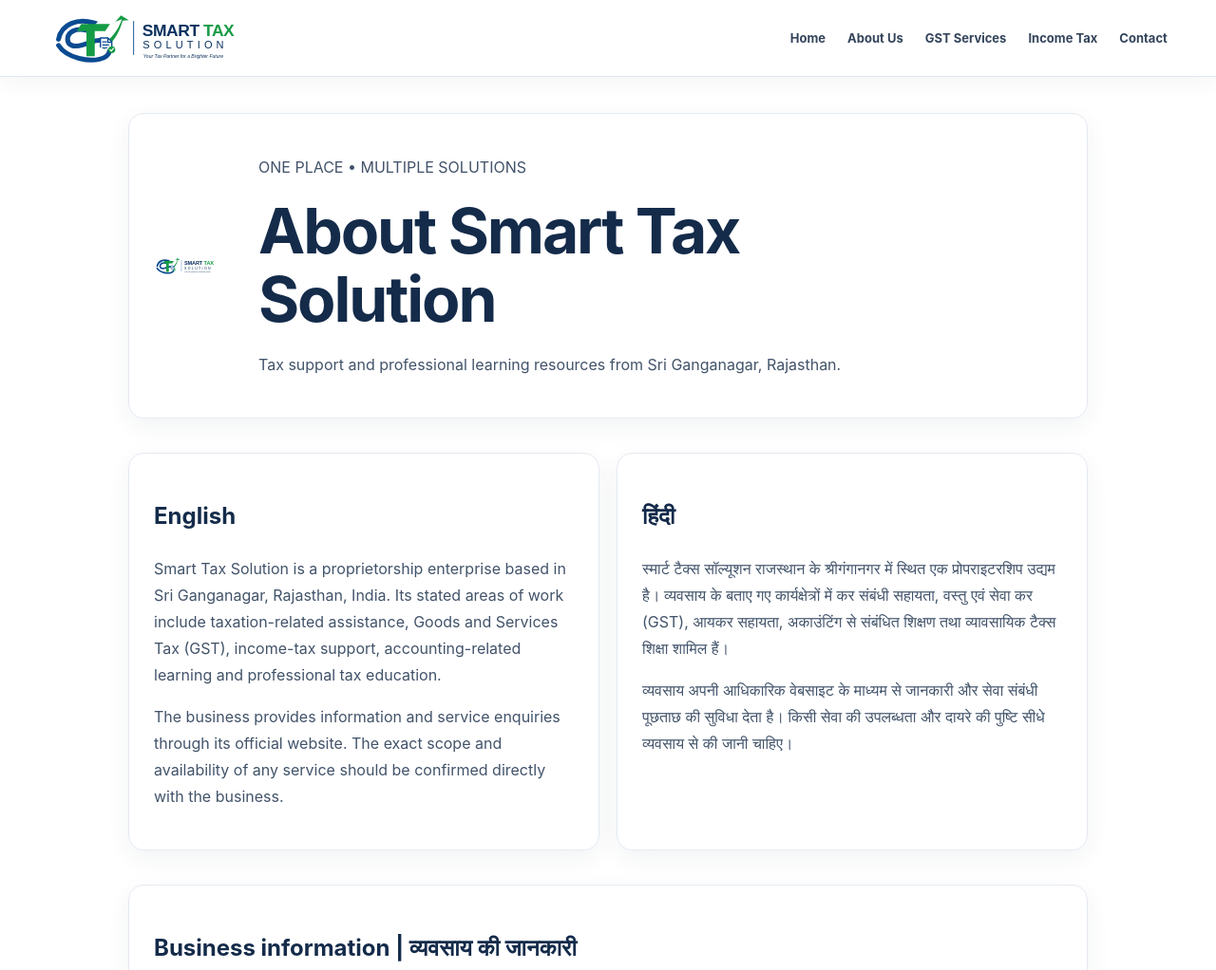
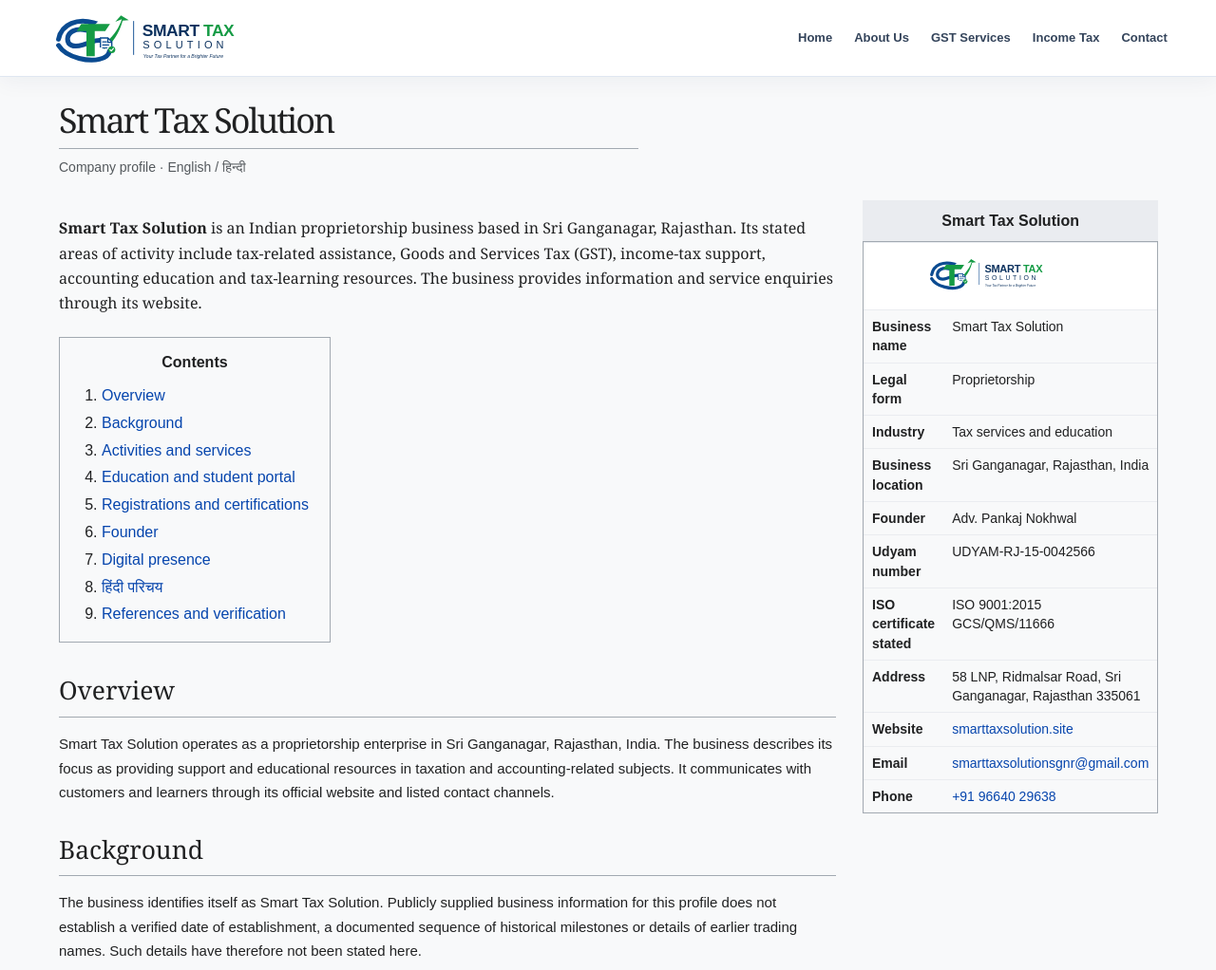
Before and after one commit to nokhwalpankaj99-droid/smarttaxsolution, a plain HTML site: page about-us.html in a window 1280 px wide. Shown: the top 1022 px of the page at 95% size. Drawn offline with Linux system fonts and the light colour scheme.

Commit message:
Redesign About Us page in encyclopedia-style company profile layout

```diff
--- a/about-us.html
+++ b/about-us.html
@@ -2,26 +2,67 @@
 <html lang="en">
 <head>
 <meta charset="utf-8"><meta name="viewport" content="width=device-width,initial-scale=1">
-<title>About Smart Tax Solution | GST, Income Tax & Tax Education</title>
-<meta name="description" content="Learn about Smart Tax Solution, a proprietorship enterprise based in Sri Ganganagar, Rajasthan, working in GST, income tax assistance and tax education.">
+<title>Smart Tax Solution - Company Profile</title>
+<meta name="description" content="Company profile of Smart Tax Solution, a proprietorship enterprise based in Sri Ganganagar, Rajasthan, India. Learn about its business, services, learning programmes and registration details.">
 <link rel="canonical" href="https://smarttaxsolution.site/about-us.html">
 <meta property="og:type" content="website"><meta property="og:site_name" content="Smart Tax Solution">
-<meta property="og:title" content="About Smart Tax Solution"><meta property="og:description" content="Business profile, services and official contact information for Smart Tax Solution.">
+<meta property="og:title" content="Smart Tax Solution - Company Profile"><meta property="og:description" content="Business profile, service areas and contact information for Smart Tax Solution.">
 <meta property="og:url" content="https://smarttaxsolution.site/about-us.html"><meta property="og:image" content="https://smarttaxsolution.site/assets/smart-tax-solution-logo.svg">
 <link rel="stylesheet" href="style.css">
-<style>.about-wrap{max-width:1050px;margin:38px auto;padding:0 20px}.about-hero,.about-card{background:#fff;border:1px solid #e5eaf1;border-radius:16px;padding:26px;margin:18px 0;box-shadow:0 8px 26px rgba(20,43,74,.06)}.about-brand{display:flex;gap:18px;align-items:center;flex-wrap:wrap}.about-brand img{width:92px;height:92px;object-fit:contain}.about-wrap h1,.about-wrap h2{color:#142b4a}.about-wrap p,.about-wrap li{line-height:1.75;color:#42536a}.bilingual{display:grid;grid-template-columns:repeat(2,minmax(0,1fr));gap:18px}@media(max-width:700px){.bilingual{grid-template-columns:1fr}}</style>
+<style>
+:root{--wiki-border:#a2a9b1;--wiki-blue:#0645ad;--wiki-text:#202122;--wiki-muted:#54595d}
+body{background:#f8f9fa;color:var(--wiki-text);font-family:Arial,Helvetica,sans-serif}
+.site-header{margin-bottom:0}
+.ency-wrap{max-width:1200px;margin:26px auto;padding:0 22px}
+.ency-title{font-family:Georgia,serif;font-size:2.25rem;font-weight:400;border-bottom:1px solid var(--wiki-border);padding-bottom:10px;margin:0 0 8px}
+.ency-subtitle{color:var(--wiki-muted);font-size:14px;margin:0 0 22px}
+.ency-intro{font-family:Georgia,serif;font-size:16px;line-height:1.65;max-width:900px}
+.ency-layout{display:grid;grid-template-columns:minmax(0,1fr) 310px;gap:28px;align-items:start}
+.ency-main{min-width:0}
+.infobox{border:1px solid var(--wiki-border);background:#f8f9fa;width:100%;font-size:14px;border-spacing:0;line-height:1.45}
+.infobox caption{font-weight:bold;background:#eaecf0;padding:10px;font-size:16px}
+.infobox .logo-cell{text-align:center;padding:15px;background:#fff}
+.infobox .logo-cell img{max-width:180px;max-height:115px;object-fit:contain}
+.infobox th,.infobox td{padding:7px 9px;border-top:1px solid #eaecf0;text-align:left;vertical-align:top}
+.infobox th{width:38%;font-weight:600}
+.ency-toc{display:table;border:1px solid var(--wiki-border);background:#f8f9fa;padding:12px 22px 14px;margin:22px 0 28px;min-width:260px}
+.ency-toc strong{display:block;text-align:center;margin-bottom:8px}
+.ency-toc ol{margin:0;padding-left:22px;line-height:1.8}
+.ency-wrap a{color:var(--wiki-blue);text-decoration:none}.ency-wrap a:hover{text-decoration:underline}
+.ency-section{margin:25px 0;scroll-margin-top:20px}
+.ency-section h2{font-family:Georgia,serif;font-size:1.65rem;font-weight:400;border-bottom:1px solid var(--wiki-border);padding-bottom:5px;margin-bottom:12px}
+.ency-section h3{font-size:1.15rem;font-weight:600;margin:18px 0 8px}
+.ency-section p,.ency-section li{font-size:15px;line-height:1.7}
+.ency-note{font-size:13px;color:var(--wiki-muted);border-left:3px solid #a2a9b1;padding:8px 12px;background:#f1f3f5}
+.lang-block{border-left:3px solid #c8ccd1;padding:8px 14px;margin:12px 0}
+.lang-block h3{margin-top:4px}
+.reference-list{font-size:14px;line-height:1.8}
+@media(max-width:800px){.ency-layout{grid-template-columns:1fr}.infobox{max-width:100%}.ency-title{font-size:1.8rem}}
+</style>
 </head>
 <body>
 <header class="site-header"><a class="brand" href="index.html"><img class="brand-logo" src="assets/smart-tax-solution-logo.svg" alt="Smart Tax Solution logo"></a><nav><a href="index.html">Home</a><a href="about-us.html" aria-current="page">About Us</a><a href="gst-services.html">GST Services</a><a href="income-tax-services.html">Income Tax</a><a href="contact.html">Contact</a></nav></header>
-<main class="about-wrap">
-<section class="about-hero"><div class="about-brand"><img src="assets/smart-tax-solution-logo.svg" alt="Smart Tax Solution official logo"><div><p>ONE PLACE • MULTIPLE SOLUTIONS</p><h1>About Smart Tax Solution</h1><p>Tax support and professional learning resources from Sri Ganganagar, Rajasthan.</p></div></div></section>
-<div class="bilingual">
-<section class="about-card"><h2>English</h2><p>Smart Tax Solution is a proprietorship enterprise based in Sri Ganganagar, Rajasthan, India. Its stated areas of work include taxation-related assistance, Goods and Services Tax (GST), income-tax support, accounting-related learning and professional tax education.</p><p>The business provides information and service enquiries through its official website. The exact scope and availability of any service should be confirmed directly with the business.</p></section>
-<section class="about-card" lang="hi"><h2>हिंदी</h2><p>स्मार्ट टैक्स सॉल्यूशन राजस्थान के श्रीगंगानगर में स्थित एक प्रोपराइटरशिप उद्यम है। व्यवसाय के बताए गए कार्यक्षेत्रों में कर संबंधी सहायता, वस्तु एवं सेवा कर (GST), आयकर सहायता, अकाउंटिंग से संबंधित शिक्षण तथा व्यावसायिक टैक्स शिक्षा शामिल हैं।</p><p>व्यवसाय अपनी आधिकारिक वेबसाइट के माध्यम से जानकारी और सेवा संबंधी पूछताछ की सुविधा देता है। किसी सेवा की उपलब्धता और दायरे की पुष्टि सीधे व्यवसाय से की जानी चाहिए।</p></section>
+<main class="ency-wrap">
+<h1 class="ency-title">Smart Tax Solution</h1>
+<p class="ency-subtitle">Company profile · English / हिन्दी</p>
+<div class="ency-layout">
+<article class="ency-main">
+<p class="ency-intro"><b>Smart Tax Solution</b> is an Indian proprietorship business based in Sri Ganganagar, Rajasthan. Its stated areas of activity include tax-related assistance, Goods and Services Tax (GST), income-tax support, accounting education and tax-learning resources. The business provides information and service enquiries through its website.</p>
+<div class="ency-toc"><strong>Contents</strong><ol><li><a href="#overview">Overview</a></li><li><a href="#history">Background</a></li><li><a href="#operations">Activities and services</a></li><li><a href="#education">Education and student portal</a></li><li><a href="#certifications">Registrations and certifications</a></li><li><a href="#leadership">Founder</a></li><li><a href="#digital">Digital presence</a></li><li><a href="#hindi">हिंदी परिचय</a></li><li><a href="#references">References and verification</a></li></ol></div>
+<section class="ency-section" id="overview"><h2>Overview</h2><p>Smart Tax Solution operates as a proprietorship enterprise in Sri Ganganagar, Rajasthan, India. The business describes its focus as providing support and educational resources in taxation and accounting-related subjects. It communicates with customers and learners through its official website and listed contact channels.</p></section>
+<section class="ency-section" id="history"><h2>Background</h2><p>The business identifies itself as Smart Tax Solution. Publicly supplied business information for this profile does not establish a verified date of establishment, a documented sequence of historical milestones or details of earlier trading names. Such details have therefore not been stated here.</p></section>
+<section class="ency-section" id="operations"><h2>Activities and services</h2><p>The business's stated service and learning areas include:</p><ul><li>Goods and Services Tax (GST) information and compliance-related assistance.</li><li>Income-tax information and assistance.</li><li>Accounting and taxation education.</li><li>Student learning resources and examination-related facilities.</li><li>Links to government portals and taxpayer information resources.</li></ul><p>The exact scope, eligibility, fees and availability of individual services should be confirmed directly with the business. Website information is general and does not replace advice based on a person's documents and circumstances.</p></section>
+<section class="ency-section" id="education"><h2>Education and student portal</h2><p>Smart Tax Solution provides a student portal for learning and course-related activities. The portal is intended to support student access to course information, examinations and certificate-related processes. Course conditions, assessment rules and certificate issuance requirements are governed by the information published on the portal.</p></section>
+<section class="ency-section" id="certifications"><h2>Registrations and certifications</h2><h3>Udyam registration</h3><p>The business has supplied the Udyam registration identifier <b>UDYAM-RJ-15-0042566</b>. Registration particulars should be checked against the official Udyam portal.</p><h3>Quality certification</h3><p>The business has supplied details of an ISO 9001:2015 certificate, stated as certificate number <b>GCS/QMS/11666</b> and issued by Global Certification Services. The certificate's validity, accreditation status and certified scope should be verified from the issuing organisation and the original certificate before relying on this information.</p><p class="ency-note">Registration and certification information on this page is reproduced from details supplied by the business; this page is not an independent certification or government verification.</p></section>
+<section class="ency-section" id="leadership"><h2>Founder</h2><p>The business identifies <b>Adv. Pankaj Nokhwal</b> as its founder. Further biographical details and professional credentials should be supported by independent, verifiable sources before being added to this profile.</p></section>
+<section class="ency-section" id="digital"><h2>Digital presence</h2><ul><li>Official website: <a href="https://smarttaxsolution.site/">smarttaxsolution.site</a></li><li>Business email: <a href="mailto:smarttaxsolutionsgnr@gmail.com">smarttaxsolutionsgnr@gmail.com</a></li><li>Phone / WhatsApp: <a href="tel:+919664029638">+91 96640 29638</a></li></ul></section>
+<section class="ency-section" id="hindi" lang="hi"><h2>हिंदी परिचय</h2><div class="lang-block"><h3>स्मार्ट टैक्स सॉल्यूशन</h3><p>स्मार्ट टैक्स सॉल्यूशन राजस्थान के श्रीगंगानगर में स्थित एक प्रोपराइटरशिप व्यवसाय है। व्यवसाय के बताए गए कार्यक्षेत्रों में वस्तु एवं सेवा कर (GST), आयकर संबंधी सहायता, अकाउंटिंग एवं टैक्सेशन शिक्षा तथा विद्यार्थियों के लिए अध्ययन और परीक्षा संबंधी सुविधाएँ शामिल हैं।</p><p>व्यवसाय की Udyam पंजीकरण संख्या UDYAM-RJ-15-0042566 बताई गई है। व्यवसाय ने ISO 9001:2015 प्रमाणपत्र संख्या GCS/QMS/11666 तथा Global Certification Services द्वारा जारी प्रमाणपत्र का विवरण भी उपलब्ध कराया है। इन विवरणों की पुष्टि संबंधित आधिकारिक संस्था और मूल प्रमाणपत्र से की जानी चाहिए।</p><p>व्यवसाय के अनुसार इसके संस्थापक Adv. Pankaj Nokhwal हैं। आधिकारिक वेबसाइट: <a href="https://smarttaxsolution.site/">smarttaxsolution.site</a>।</p></div></section>
+<section class="ency-section" id="references"><h2>References and verification</h2><ol class="reference-list"><li><a href="https://smarttaxsolution.site/">Smart Tax Solution — official website</a> (business-published information).</li><li><a href="https://www.udyamregistration.gov.in/">Ministry of MSME — Udyam Registration portal</a> (for checking registration particulars).</li><li>ISO certificate details and scope: consult the original certificate and its issuing organisation, Global Certification Services.</li></ol><p class="ency-note">This is an official business profile published by Smart Tax Solution, not a Wikipedia article and not an independent third-party assessment. Information may be updated when supporting documents or reliable independent sources become available.</p></section>
+</article>
+<aside>
+<table class="infobox"><caption>Smart Tax Solution</caption><tr><td colspan="2" class="logo-cell"><img src="assets/smart-tax-solution-logo.svg" alt="Smart Tax Solution logo"></td></tr><tr><th>Business name</th><td>Smart Tax Solution</td></tr><tr><th>Legal form</th><td>Proprietorship</td></tr><tr><th>Industry</th><td>Tax services and education</td></tr><tr><th>Business location</th><td>Sri Ganganagar, Rajasthan, India</td></tr><tr><th>Founder</th><td>Adv. Pankaj Nokhwal</td></tr><tr><th>Udyam number</th><td>UDYAM-RJ-15-0042566</td></tr><tr><th>ISO certificate stated</th><td>ISO 9001:2015<br>GCS/QMS/11666</td></tr><tr><th>Address</th><td>58 LNP, Ridmalsar Road, Sri Ganganagar, Rajasthan 335061</td></tr><tr><th>Website</th><td><a href="https://smarttaxsolution.site/">smarttaxsolution.site</a></td></tr><tr><th>Email</th><td><a href="mailto:smarttaxsolutionsgnr@gmail.com">smarttaxsolutionsgnr@gmail.com</a></td></tr><tr><th>Phone</th><td><a href="tel:+919664029638">+91 96640 29638</a></td></tr></table>
+</aside>
 </div>
-<section class="about-card"><h2>Business information | व्यवसाय की जानकारी</h2><ul><li><strong>Business name:</strong> Smart Tax Solution</li><li><strong>Legal form:</strong> Proprietorship</li><li><strong>Address:</strong> 58 LNP, Ridmalsar Road, Sri Ganganagar, Rajasthan 335061, India</li><li><strong>Udyam registration:</strong> UDYAM-RJ-15-0042566 (as provided by the business)</li><li><strong>Website:</strong> <a href="https://smarttaxsolution.site/">smarttaxsolution.site</a></li><li><strong>Email:</strong> <a href="mailto:smarttaxsolutionsgnr@gmail.com">smarttaxsolutionsgnr@gmail.com</a></li><li><strong>Phone / WhatsApp:</strong> <a href="tel:+919664029638">+91 96640 29638</a></li></ul><p>Udyam registration and any certification should be independently checked with the issuing authority. Certification details and scope should be read from the current certificate.</p></section>
-<section class="about-card"><h2>Services and learning areas | सेवाएँ और शिक्षण क्षेत्र</h2><ul><li>GST information and compliance assistance</li><li>Income-tax information and assistance</li><li>Accounting and taxation education</li><li>Student learning and examination resources</li><li>Government portal and taxpayer-resource links</li></ul><p>Information on this website is general in nature and does not replace advice based on an individual's documents and circumstances.</p></section>
-<section class="about-card"><h2>Founder and contact | संस्थापक एवं संपर्क</h2><p>The business identifies Adv. Pankaj Nokhwal as its founder. For verified professional credentials, service scope or current business information, please contact the business directly.</p><p><a href="contact.html">Contact Smart Tax Solution</a> · <a href="https://www.udyamregistration.gov.in/" target="_blank" rel="noopener noreferrer">Official Udyam Portal</a></p></section>
 </main>
 <footer class="site-footer"><div class="footer-main"><div class="footer-column"><h3>Smart Tax Solution</h3><a href="about-us.html">About Us</a><a href="contact.html">Contact</a><a href="privacy-policy.html">Privacy Policy</a><a href="terms.html">Terms</a></div></div></footer>
 </body></html>
```
